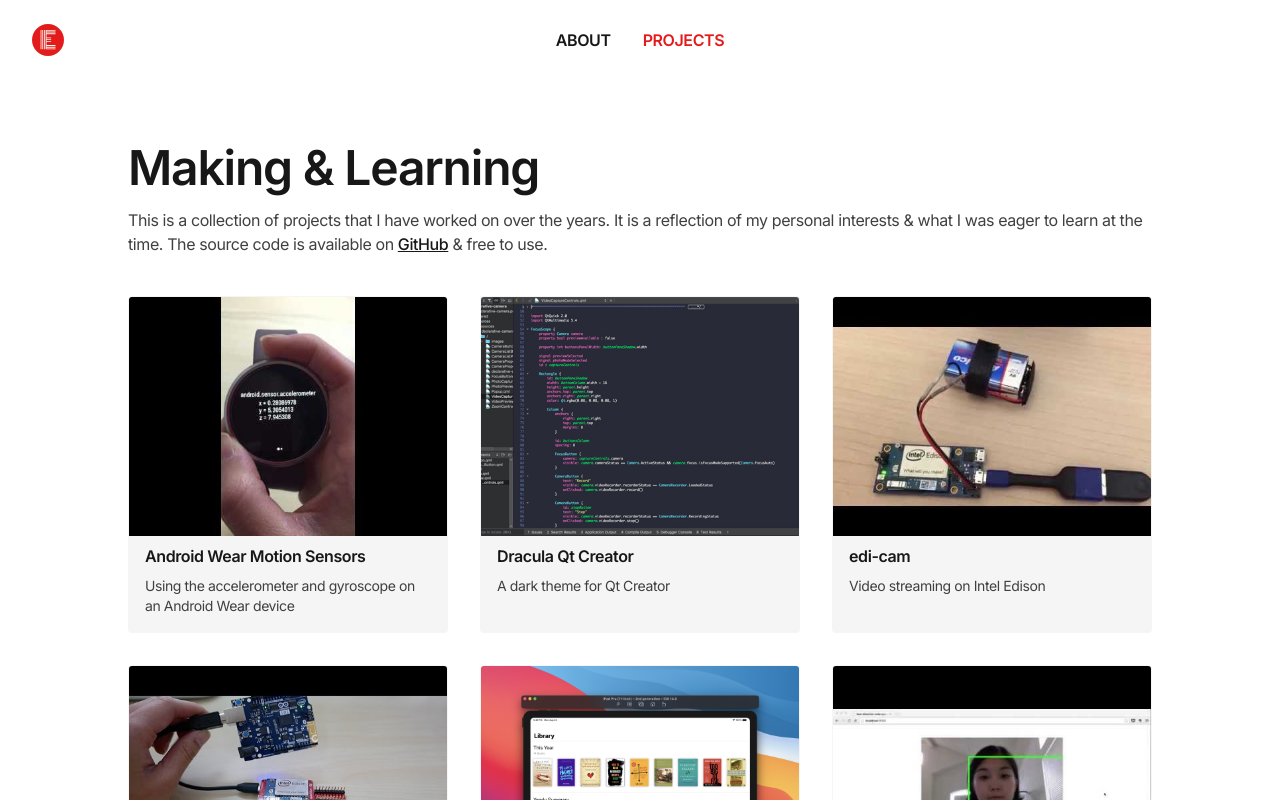
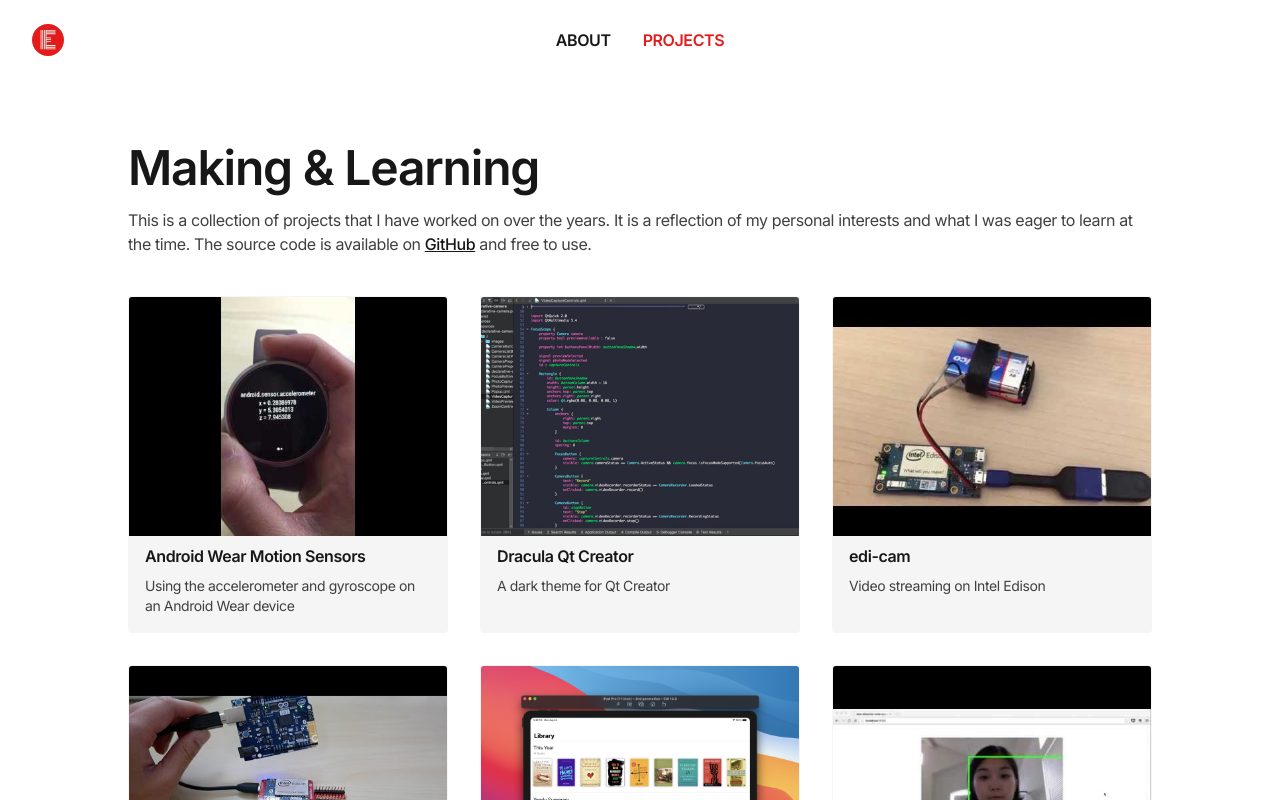
Before and after one commit to estherjk/esthermakes.tech, a Next.js app: page /projects in a window 1280 px wide. Shown: the top 800 px of the page. Built offline with nearby package versions, Linux system fonts and the light colour scheme.

Commit message:
Replace `&` with `and` in description

```diff
--- a/src/pages/projects.tsx
+++ b/src/pages/projects.tsx
@@ -11,12 +11,12 @@ const ProjectsPage = () => {
           <Title>Making & Learning</Title>
           <p>
             This is a collection of projects that I have worked on over the years. It is a
-            reflection of my personal interests & what I was eager to learn at the time. The source
-            code is available on{' '}
+            reflection of my personal interests and what I was eager to learn at the time. The
+            source code is available on{' '}
             <a href="https://github.com/estherjk" target="_blank" rel="noreferrer">
               GitHub
             </a>{' '}
-            & free to use.
+            and free to use.
           </p>
         </div>
 
```
